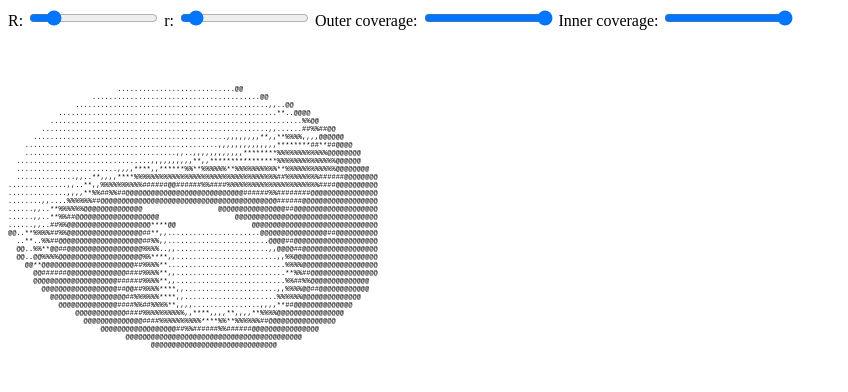
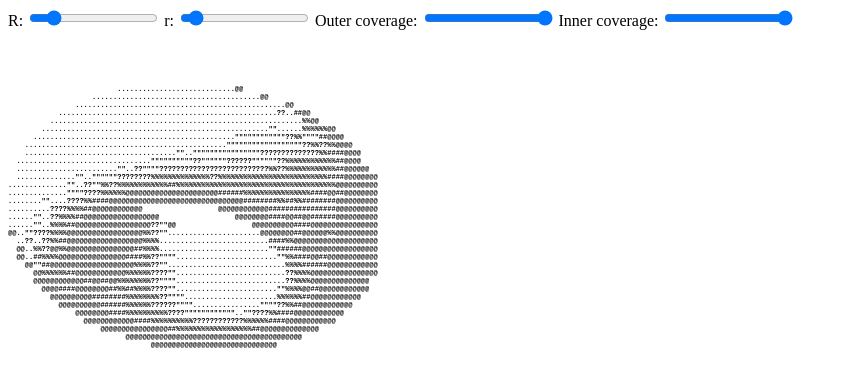
Before and after one commit to surenenfiajyan/3d-ascii-donut-js, a plain HTML site: page index.html in a window 1280 px wide. Shown: the whole page, without its empty margins (0-848 px from the left). Drawn offline with Linux system fonts and the light colour scheme.

Commit message:
Add files via upload

```diff
--- a/index.html
+++ b/index.html
@@ -8,9 +8,9 @@
 		<label for="innerRadius">r:</label> <input type="range" min="0" max="100" value="7" id="innerRadius">
 		<label for="outerCoverage">Outer coverage:</label> <input type="range" min="0.02" max="2" value="2" step="0.02" id="outerCoverage">
 		<label for="innerCoverage">Inner coverage:</label> <input type="range" min="0.02" max="2" value="2" step="0.02" id="innerCoverage">
-		<pre id="output" style="font-size: 7px;"></pre>
+		<pre id="output" style="font-size: 7px; font-weight: bolder;"></pre>
 		<script>
-			const gradient = ['.', ',', '*', '%', '%', '#', '@'];
+			const gradient = ['.', '"', '?', '%', '%', '#', '@'];
 			let R, r, size, zBuffer, maxAngle;
 
 			function refreshSizes() {
@@ -71,7 +71,7 @@
 					for (let x = 5; x < zBuffer[y].length - 5; ++x) {
 						if (zBuffer[y][x] > 0) {
 							let angleCoefficient = 2 * zBuffer[y][x] - zBuffer[y + 1][x] - zBuffer[y][x + 1];
-							angleCoefficient = size * angleCoefficient / 10;
+							angleCoefficient = size * angleCoefficient / 12;
 							angleCoefficient = Math.min(angleCoefficient, gradient.length - 1);
 							angleCoefficient = Math.max(angleCoefficient, 0);
 							angleCoefficient = Math.round(angleCoefficient);
```
